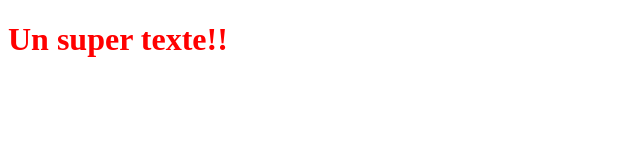
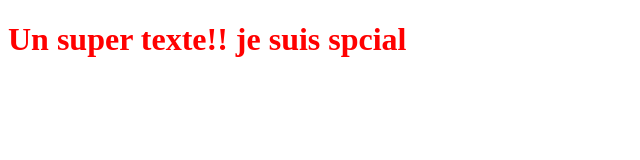
Before and after one commit to RonyFansi/OcrProject, a plain HTML site: page index.html in a window 1280 px wide. Shown: the whole page, without its empty margins (0-640 px from the left). Drawn offline with Linux system fonts and the light colour scheme.

Commit message:
ajout de je suis special

```diff
--- a/index.html
+++ b/index.html
@@ -7,6 +7,6 @@
 	<title></title>
 </head>
 <body>
-	<h1>Un super texte!!</h1>
+	<h1>Un super texte!! je suis spcial</h1>
 </body>
 </html>
```
